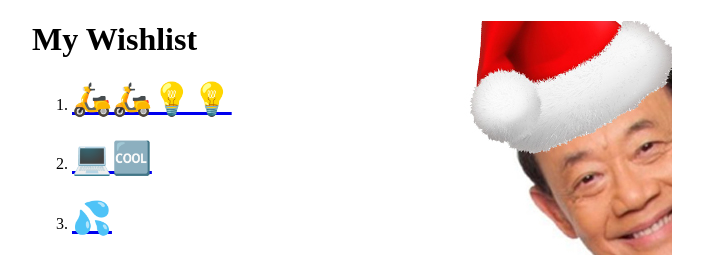
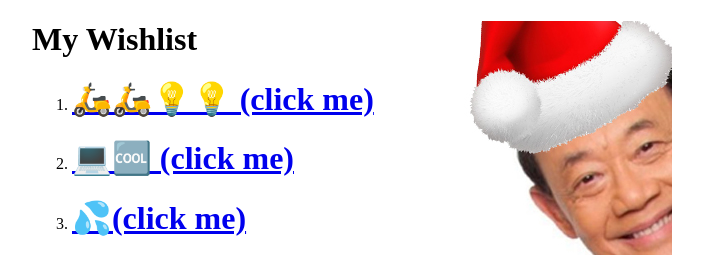
Before and after one commit to jesteradduru/my-wish-list, a plain HTML site: page index.html in a window 1280 px wide. Shown: the top 255 px of the page, without its empty margins (288-991 px from the left). Drawn offline with Linux system fonts and the light colour scheme.

Commit message:
update link

```diff
--- a/index.html
+++ b/index.html
@@ -20,16 +20,16 @@
         <h1>My Wishlist</h1>
         <ol class="list">
             <li>
-                <h1><a href="https://shp.ee/w9vpz8y" target="_blank">🛵🛵💡💡</a></h1>
+                <h1><a href="https://shp.ee/w9vpz8y" target="_blank">🛵🛵💡💡 (click me)</a></h1>
             </li>
             <li>
                 <h1>
-                    <a href="https://shp.ee/24pcihr" target="_blank">💻🆒</a>
+                    <a href="https://shp.ee/24pcihr" target="_blank">💻🆒 (click me)</a>
                 </h1>
             </li>
             <li>
                 <h1>
-                    <a href="https://shp.ee/be3pq43" target="_blank">💦</a>
+                    <a href="https://shp.ee/be3pq43" target="_blank">💦(click me)</a>
                 </h1>
             </li>
         </ol>
```
